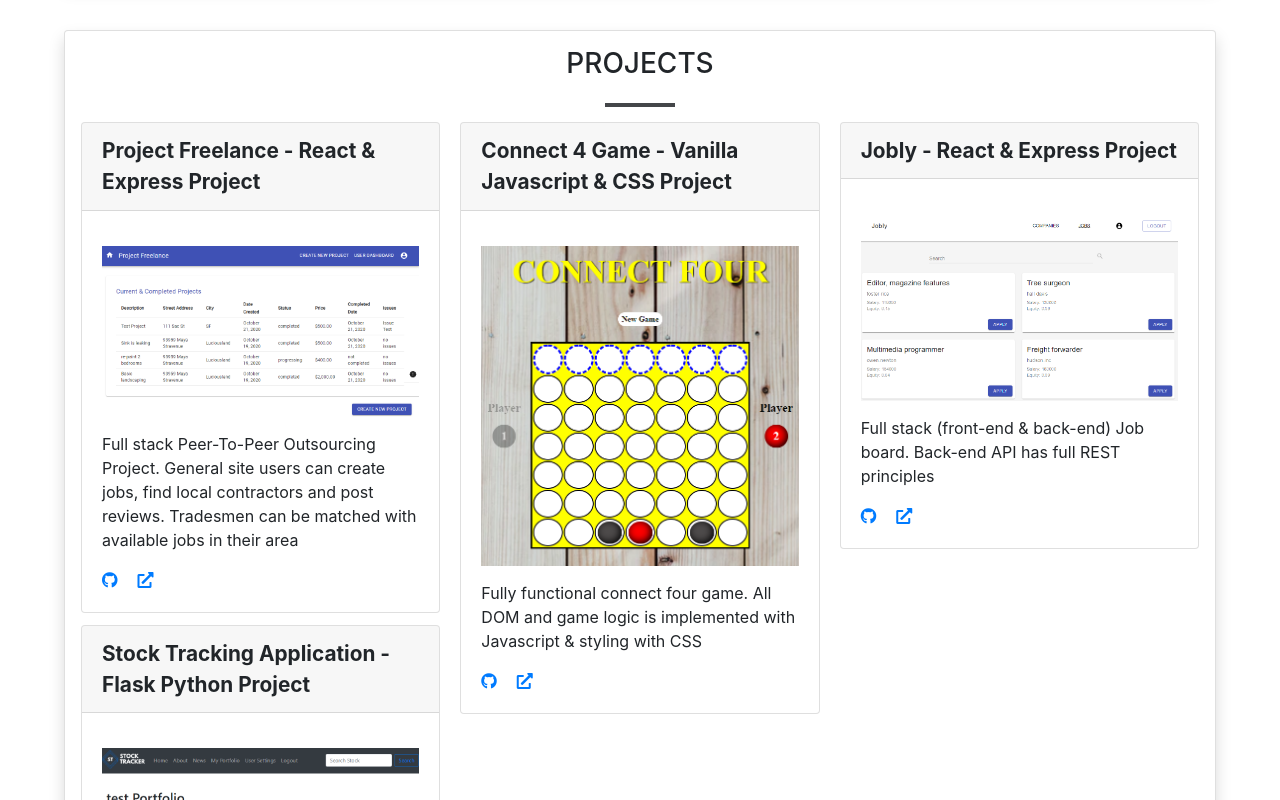
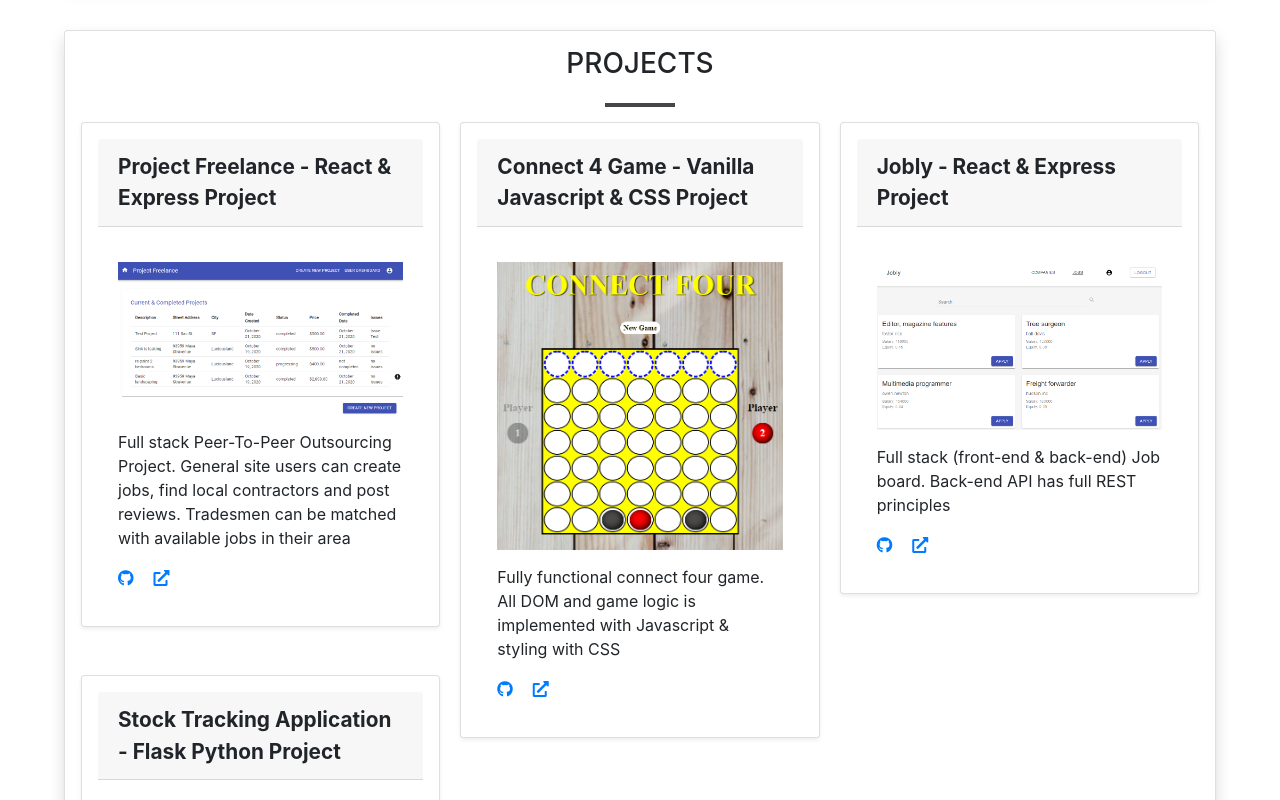
Before and after one commit to clay099/Portfolio, a React (Create React App) app: page / in a window 1280 px wide. Shown: the part 1260-2060 px from the top of the page. Built offline with nearby package versions, Linux system fonts and the light colour scheme.

Commit message:
fixed card shadow

```diff
--- a/src/components/Projects/Projects.js
+++ b/src/components/Projects/Projects.js
@@ -11,7 +11,10 @@ const Projects = () => {
 				<SectionHead title="Projects" />
 				<CardColumns>
 					{projectsList.map((project) => (
-						<Card style={{ minWidth: "250px" }}>
+						<Card
+							style={{ minWidth: "250px" }}
+							className="shadow-sm p-3 mb-5 bg-white rounded"
+						>
 							<Card.Header>
 								<strong>{project.title}</strong>
 							</Card.Header>
```
